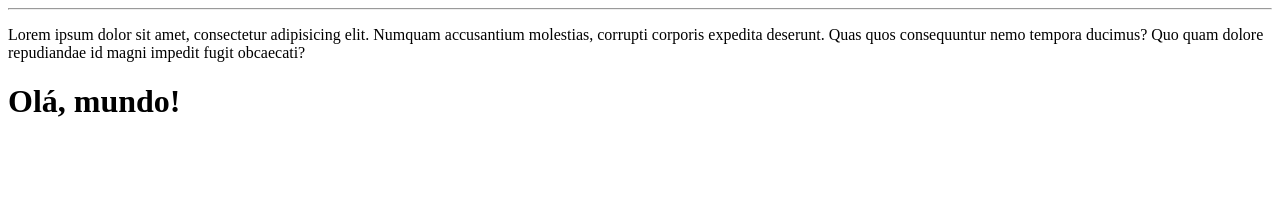
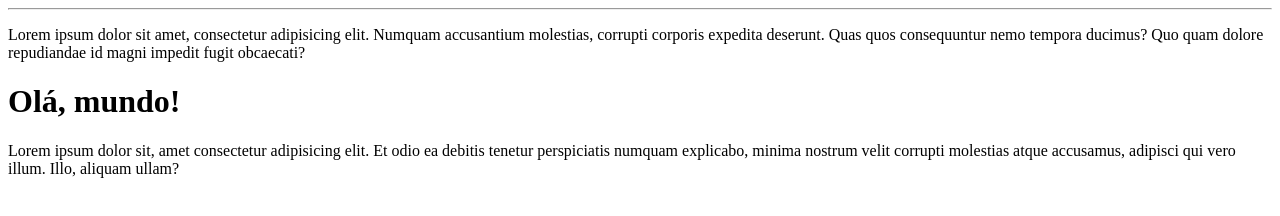
Before and after one commit to danielalbuqerq/Ola-mundo, a plain HTML site: page Site-exemplo/Index.html in a window 1280 px wide. Drawn offline with Linux system fonts and the light colour scheme.

Commit message:
Adicionei um paragrafo

```diff
--- a/Site-exemplo/Index.html
+++ b/Site-exemplo/Index.html
@@ -9,6 +9,6 @@
 <Hr></Hr>
 <body><P>Lorem ipsum dolor sit amet, consectetur adipisicing elit. Numquam accusantium molestias, corrupti corporis expedita deserunt. Quas quos consequuntur nemo tempora ducimus? Quo quam dolore repudiandae id magni impedit fugit obcaecati?</P>
     <H1>Olá, mundo!</H1>
-
+    <p>Lorem ipsum dolor sit, amet consectetur adipisicing elit. Et odio ea debitis tenetur perspiciatis numquam explicabo, minima nostrum velit corrupti molestias atque accusamus, adipisci qui vero illum. Illo, aliquam ullam?</p>
 </body>
 </html>
```
